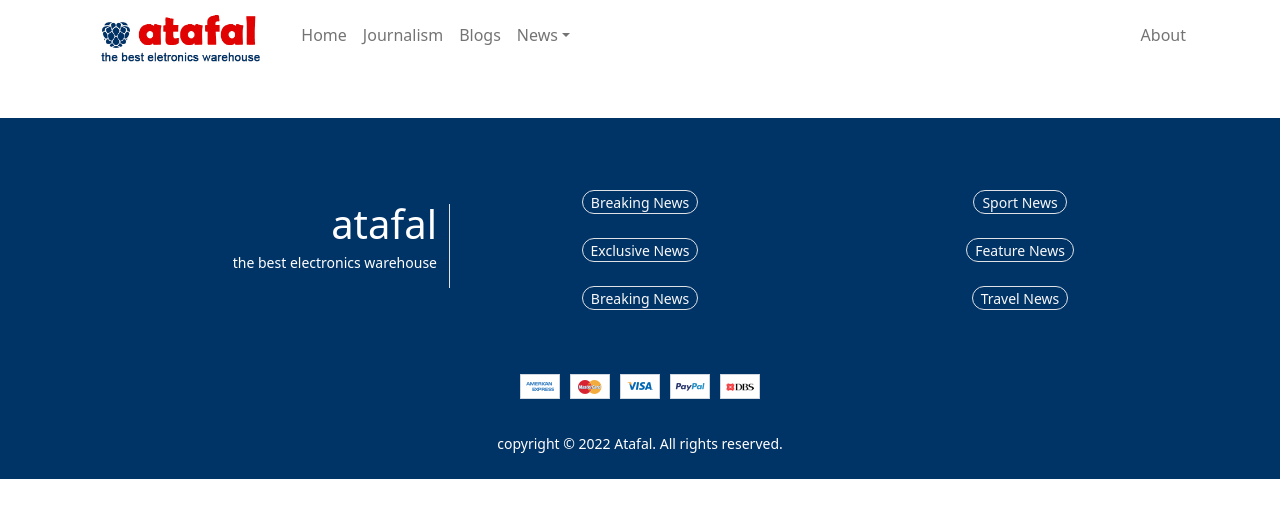
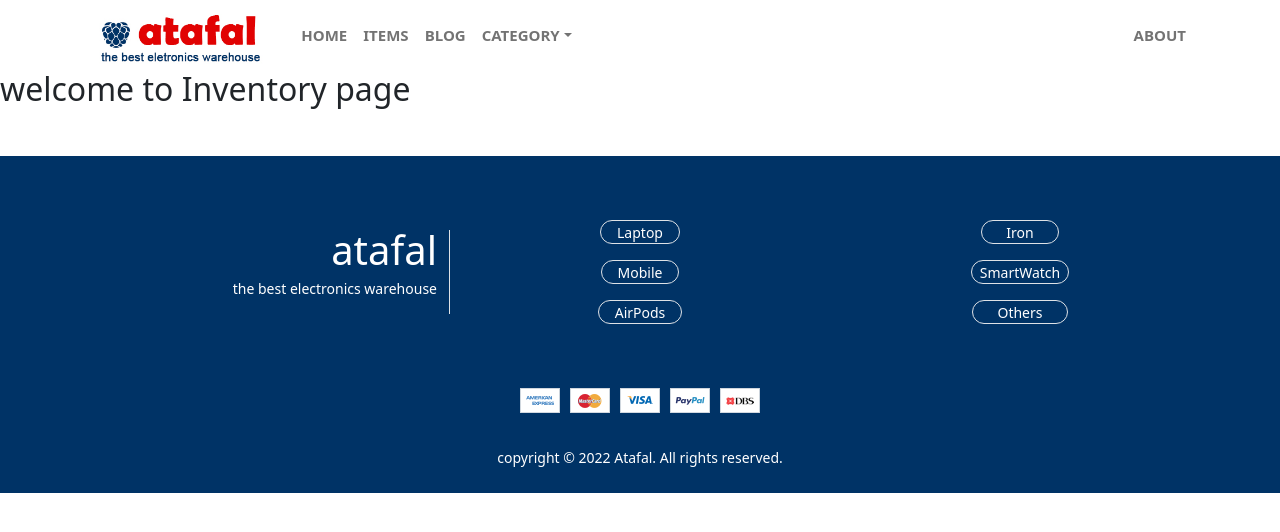
Before and after one commit to Mejbah-ul-haque/atafal-warehouse-client, a React (Create React App) app: page /inventory/1 in a window 1280 px wide. Shown: the top 532 px of the page. Built offline with nearby package versions, Linux system fonts and the light colour scheme.

Commit message:
Not Found or 404 page added

```diff
--- a/src/App.js
+++ b/src/App.js
@@ -2,6 +2,8 @@ import { Route, Routes } from 'react-router-dom';
 import './App.css';
 import About from './Pages/About/About';
 import Home from './Pages/Home/Home/Home';
+import Inventory from './Pages/Inventory/Inventory';
+import NotFound from './Pages/NotFound/NotFound';
 import Footer from './Pages/Shared/Footer/Footer';
 import Header from './Pages/Shared/Header/Header';
 
@@ -11,7 +13,9 @@ function App() {
       <Header></Header>
       <Routes>
         <Route path='/' element={<Home></Home>}></Route>
+        <Route path='/inventory/:id' element={<Inventory></Inventory>}></Route>
         <Route path='/about' element={<About></About>}></Route>
+        <Route path='*' element={<NotFound></NotFound>}></Route>
       </Routes>
       <Footer></Footer>
     </div>
--- a/src/Pages/Home/Item/Item.js
+++ b/src/Pages/Home/Item/Item.js
@@ -1,7 +1,13 @@
 import React from 'react';
+import { useNavigate } from 'react-router-dom';
 
 const Item = ({ item }) => {
-    const { _id, name, img, description, price, supplierName, quantity } = item;
+    const { id, name, img, description, price, supplierName, quantity } = item;
+    const navigate = useNavigate();
+    const navigateToInventory = id => {
+        navigate(`/inventory/${id}`);
+    }
+
     return (
         <div className="col">
             <div className="card text-center">
@@ -13,7 +19,7 @@ const Item = ({ item }) => {
                         <p className='text-muted text-capitalize px-1'><small>{description}</small></p>
                         <p className='text-center text-muted py-0 lh-1'><small> Supplier: <span className='text-dark'>{supplierName}</span></small></p>
                         <p className='py-0'>Quantity : <button className='border border-secondary bg-light fs-6 fw-bold'>{quantity}</button></p>
-                        <p className='text-center mt-2 pb-0'><button style={{ backgroundColor: '', color: 'goldenrod' }} className='btn btn-dark rounded-0 px-5 py-1'>Update</button></p>
+                        <p className='text-center mt-2 pb-0'><button onClick={() => navigateToInventory(id)} style={{ backgroundColor: '', color: 'goldenrod' }} className='btn btn-dark rounded-0 px-5 py-1'>Update</button></p>
                     </div>
                 </div>
             </div>
--- /dev/null
+++ b/src/Pages/Inventory/Inventory.js
@@ -0,0 +1,11 @@
+import React from 'react';
+
+const Inventory = () => {
+    return (
+        <div>
+            <h2>welcome to Inventory page</h2>
+        </div>
+    );
+};
+
+export default Inventory;
--- /dev/null
+++ b/src/Pages/NotFound/NotFound.js
@@ -0,0 +1,17 @@
+import React from 'react';
+
+const NotFound = () => {
+    return (
+        <div className="container">
+            <div className="row">
+                <div className="col-sm-12 text-center">
+                    <div className='  m-5'>
+                        <img className='img-fluid' src={require('../../Images/NotFound/notFound.png')} />
+                    </div>
+                </div>
+            </div>
+        </div>
+    );
+};
+
+export default NotFound;
--- a/src/Pages/Shared/Footer/Footer.css
+++ b/src/Pages/Shared/Footer/Footer.css
@@ -0,0 +1,10 @@
+.footer-link {
+    color: white;
+
+}
+
+.footer-link:hover {
+    background-color: white;
+    color: #003366;
+    font-weight: 600;
+}
--- a/src/Pages/Shared/Footer/Footer.js
+++ b/src/Pages/Shared/Footer/Footer.js
@@ -1,6 +1,7 @@
 import React from 'react';
 import { Link } from 'react-router-dom';
 import bankCard from '../../../Images/BankCard/bankCard.jpg';
+import './Footer.css';
 
 const today = new Date();
 const year = today.getFullYear();
@@ -19,14 +20,14 @@ const Footer = () => {
                             <p><small>the best electronics warehouse</small></p>
                         </div>
                         <div className="col-sm-12 col-md-4 text-center">
-                            <p className='mt-4'><Link className='text-light text-decoration-none border rounded-pill py-0 px-2' to="/breaking"><small> Breaking News</small></Link></p>
-                            <p className='mt-4'><Link className='text-light text-decoration-none border rounded-pill py-0 px-2' to="/breaking"><small> Exclusive News</small></Link></p>
-                            <p className='mt-4'><Link className='text-light text-decoration-none border rounded-pill py-0 px-2' to="/breaking"><small> Breaking News</small></Link></p>
+                            <p className='mt-3'><Link className='text-decoration-none footer-link border rounded-pill py-0 px-3' to="/laptop"><small> Laptop</small></Link></p>
+                            <p className='mt-3'><Link className='text-decoration-none footer-link border rounded-pill py-0 px-3' to="/mobile"><small> Mobile</small></Link></p>
+                            <p className='mt-3'><Link className='text-decoration-none footer-link border rounded-pill py-0 px-3' to="/airPods"><small> AirPods</small></Link></p>
                         </div>
                         <div className="col-sm-12 col-md-4 text-center">
-                            <p className='mt-4'><Link className='text-light text-decoration-none border rounded-pill py-0 px-2' to="/breaking"><small> Sport News </small></Link></p>
-                            <p className='mt-4'><Link className='text-light text-decoration-none border rounded-pill py-0 px-2' to="/breaking"><small> Feature News </small></Link></p>
-                            <p className='mt-4'><Link className='text-light text-decoration-none border rounded-pill py-0 px-2' to="/breaking"><small> Travel News</small></Link></p>
+                            <p className='mt-3'><Link className='text-decoration-none footer-link border rounded-pill py-0 px-4' to="/iron"><small> Iron </small></Link></p>
+                            <p className='mt-3'><Link className='text-decoration-none footer-link border rounded-pill py-0 px-2' to="/watch"><small> SmartWatch </small></Link></p>
+                            <p className='mt-3'><Link className='text-decoration-none border footer-link rounded-pill py-0 px-4' to="/others"><small> Others</small></Link></p>
                         </div>
                     </div>
                     <img className='mb-2 mt-5' src={bankCard} alt="" />
--- a/src/Pages/Shared/Header/Header.css
+++ b/src/Pages/Shared/Header/Header.css
@@ -0,0 +1,11 @@
+.nav-item {
+    font-size: 15px;
+    font-weight: 600;
+    text-transform: uppercase;
+
+}
+
+.nav-item:hover {
+    color: red !important;
+    background-color: beige;
+}
--- a/src/Pages/Shared/Header/Header.js
+++ b/src/Pages/Shared/Header/Header.js
@@ -24,22 +24,22 @@ const Header = () => {
                     <Navbar.Toggle aria-controls="responsive-navbar-nav " />
                     <Navbar.Collapse id="responsive-navbar-nav">
                         <Nav className="me-auto">
-                            <Nav.Link className='nav-style' as={Link} to="/">Home</Nav.Link>
-                            <Nav.Link className='nav-style' href="home#services">Journalism</Nav.Link>
-                            <Nav.Link className='nav-style' as={Link} to="/blogs">Blogs</Nav.Link>
+                            <Nav.Link className='nav-style nav-item' as={Link} to="/">HOME</Nav.Link>
+                            <Nav.Link className='nav-style nav-item' href="home#Items">ITEMS</Nav.Link>
+                            <Nav.Link className='nav-style nav-item' as={Link} to="/blog">BLOG</Nav.Link>
 
-                            <NavDropdown className='nav-style text-light' title="News" id="collasible-nav-dropdown">
-                                <NavDropdown.Item as={Link} to="/breaking/3.1">Breaking</NavDropdown.Item>
-                                <NavDropdown.Item as={Link} to="/world/3.2">World</NavDropdown.Item>
-                                <NavDropdown.Item as={Link} to="/exclusive/3.3">Exclusive</NavDropdown.Item>
-                                <NavDropdown.Item as={Link} to="/feature/3.4">Feature</NavDropdown.Item>
-                                <NavDropdown.Item as={Link} to="/travel/3.5">Travel</NavDropdown.Item>
+                            <NavDropdown className='nav-style text-light nav-item' title="CATEGORY" id="collasible-nav-dropdown">
+                                <NavDropdown.Item className='nav-item' as={Link} to="/laptop/3.1">Laptop</NavDropdown.Item>
+                                <NavDropdown.Item className='nav-item' as={Link} to="/mobile/3.2">Mobile</NavDropdown.Item>
+                                <NavDropdown.Item className='nav-item' as={Link} to="/watch/3.3">SMARTWATCH</NavDropdown.Item>
+                                <NavDropdown.Item className='nav-item' as={Link} to="/iron/3.4">IRON</NavDropdown.Item>
+                                <NavDropdown.Item className='nav-item' as={Link} to="/airPods/3.5">AIR-PODS</NavDropdown.Item>
                                 <NavDropdown.Divider />
-                                <NavDropdown.Item as={Link} to="/sport/3.6">Sport</NavDropdown.Item>
+                                <NavDropdown.Item className='nav-item' as={Link} to="/others/3.6">OTHERS</NavDropdown.Item>
                             </NavDropdown>
                         </Nav>
                         <Nav>
-                            <Nav.Link className='nav-style' as={Link} to="/about">About</Nav.Link>
+                            <Nav.Link className='nav-style nav-item' as={Link} to="/about">ABOUT</Nav.Link>
                             {/* {
                                 user ?
                                     <button style={{ backgroundColor: 'black', color: 'white' }} className='btn btn-link text-decoration-none' onClick={handleSignOut}>Sign Out</button>
```
Also changed, not shown: public/items.json (+19 -19 lines), src/Images/NotFound/notFound.png (added).
